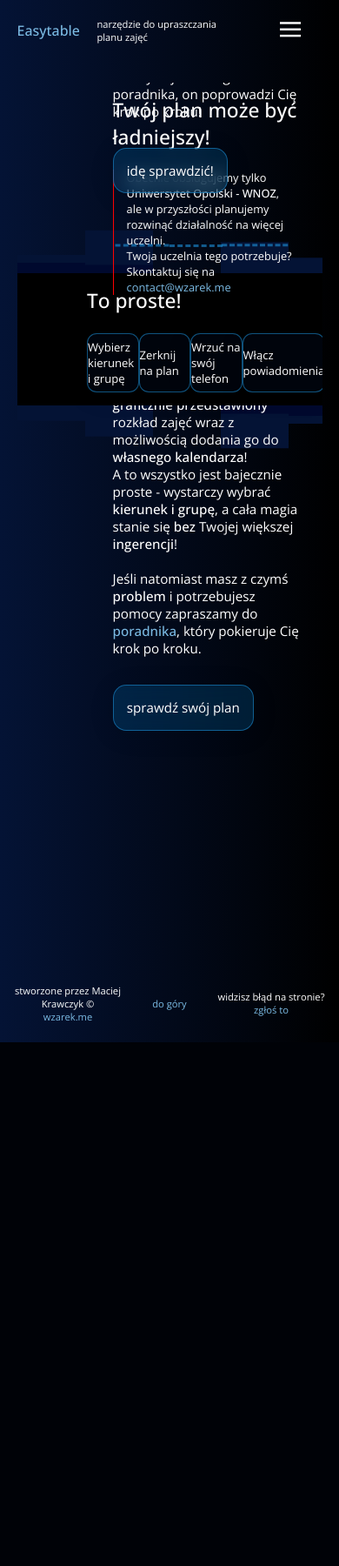
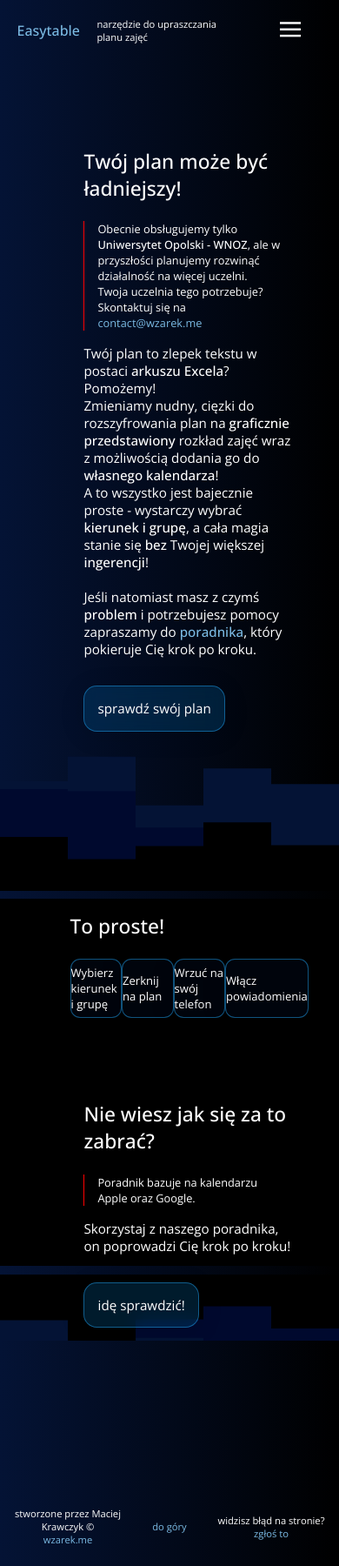
Before and after one commit to wzarek/timetable-scrapper, a Django app: page / in a window 390 px wide. Shown: the whole page at 87% size. Before the commit the page ends 1198 px from the top, so only its background shows below. Run offline with Django 3.2, Linux system fonts and the light colour scheme; some libraries are stand-ins or nearby versions.

Commit message:
Changed styling

```diff
--- a/static/css/new-style.css
+++ b/static/css/new-style.css
@@ -94,6 +94,11 @@
     width: 70%;
     margin-inline: auto;
     font-size: 95%;
+    height: 50vh;
+}
+
+main#homepage>section {
+    height: auto;
 }
 
 .button-action {
@@ -123,9 +128,9 @@
 .svg-wave {
     position: relative;
     width: 100vw;
-    margin-top: -90vh;
+    margin-top: -40vw;
     z-index: -2;
-    margin-bottom: -20vh;
+    margin-bottom: -14vw;
 }
 
 #card-info {
@@ -139,8 +144,8 @@
 .svg-wave-reversed {
     position: relative;
     width: 100vw;
-    margin-top: -20vh;
-    margin-bottom: -40vh;
+    margin-top: -14vw;
+    margin-bottom: -30vw;
     z-index: -2;
     transform: rotate(180deg);
 }
@@ -185,8 +190,8 @@
     right: -38%;
 } */
 
-.card-line{
-    position:absolute;
+.card-line {
+    position: absolute;
     width: 1px;
     border-left: 3px dashed rgba(29, 146, 218, 0.6);
     /* background-color:red; */
--- a/static/css/rwd.css
+++ b/static/css/rwd.css
@@ -5,7 +5,6 @@
     }
 
     main,
-    main#homepage,
     main#tutorial,
     main#about {
         width: var(--main-width);
@@ -41,7 +40,12 @@
         margin-top: 3vh;
     }
 
-    header, footer {
+    main#homepage {
+        margin-top: 20vh;
+    }
+
+    header,
+    footer {
         width: 100vw;
     }
 
@@ -68,14 +72,22 @@
     footer {
         grid-template-columns: 2fr 1fr 2fr;
     }
+
+    .menu-button,
+    .menu-content button,
+    .menu-content a {
+        font-size: .75rem;
+    }
 }
 
 @media only screen and (max-width: 700px) {
     :root {
-        --timetable-width: 80vw;
+        --timetable-width: 90vw;
+        --main-width: 95vw;
     }
 
-    header, footer {
+    header,
+    footer {
         font-size: .7rem;
     }
 
@@ -91,8 +103,22 @@
         width: 100%;
     }
 
+    main#homepage {
+        margin-top: 10vh;
+    }
+
     .buttons-week button {
         padding: .75rem .5rem;
+    }
+
+    .buttons-week form {
+        left: 1vw;
+        margin: .5em;
+    }
+
+    .buttons-week form:nth-of-type(2) {
+        left: unset;
+        right: 1vw;
     }
 
     .timetable {
@@ -105,6 +131,7 @@
 
     .plan-single {
         font-size: .7rem;
+        min-height: calc(var(--height) * 1.5rem);
         height: calc(var(--height) * 1.5rem);
         margin-top: calc(var(--diff) * 1.5rem);
     }
@@ -117,16 +144,16 @@
         font-size: .6rem;
         line-height: 1.5rem;
     }
+
+    .menu-button {
+        width: 70vw;
+        left: calc(50% - 35vw);
+    }
 }
 
 @media only screen and (max-width: 600px) {
     :root {
-        --timetable-width: 120vw;
         --hours-width: 10vw;
-    }
-
-    main {
-        overflow-x: scroll;
     }
 
     p.note {
@@ -142,7 +169,8 @@
         overflow-x: scroll;
     }
 
-    header, footer {
+    header,
+    footer {
         font-size: .7rem;
     }
 
@@ -168,8 +196,13 @@
 
     .plan-single {
         font-size: .7rem;
+        min-height: calc(var(--height) * 1.5rem);
         height: calc(var(--height) * 1.5rem);
         margin-top: calc(var(--diff) * 1.5rem);
+    }
+
+    .plan-single-type {
+        display: none;
     }
 
     .hours {
--- a/static/css/timetable.css
+++ b/static/css/timetable.css
@@ -117,7 +117,7 @@
     padding: .5vh .5vw;
     min-width: 100%;
     min-height: calc(var(--height) * 3vh);
-    top: calc(var(--diff) * 3vh);
+    margin-top: calc(var(--diff) * 3vh);
     font-size: 0.7vw;
     border-radius: 1em;
 }
--- a/static/js/divLines.js
+++ b/static/js/divLines.js
@@ -40,10 +40,10 @@
 const cardContainer = document.querySelector('.card-container')
 const cards = cardContainer.querySelectorAll('.card-single')
 
-for (let i=0; i<cards.length-1; i++){
-    let line = document.createElement('div')
-    line.id = `card-line-${i}`
-    line.classList.add('card-line')
-    cardContainer.appendChild(line)
-    adjustLine(cards[i], cards[i+1], line)
-}
+// for (let i=0; i<cards.length-1; i++){
+//     let line = document.createElement('div')
+//     line.id = `card-line-${i}`
+//     line.classList.add('card-line')
+//     cardContainer.appendChild(line)
+//     adjustLine(cards[i], cards[i+1], line)
+// }
```
Also changed, not shown: db.sqlite3.
